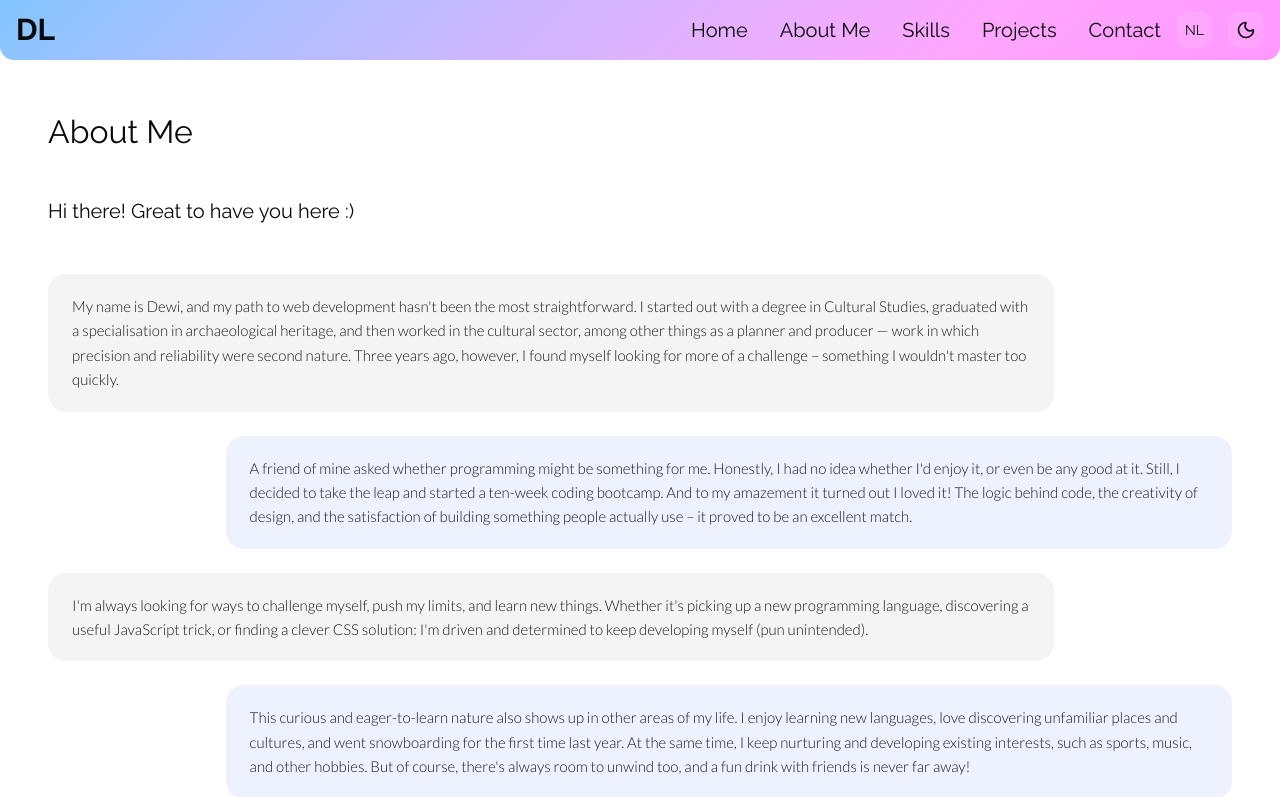
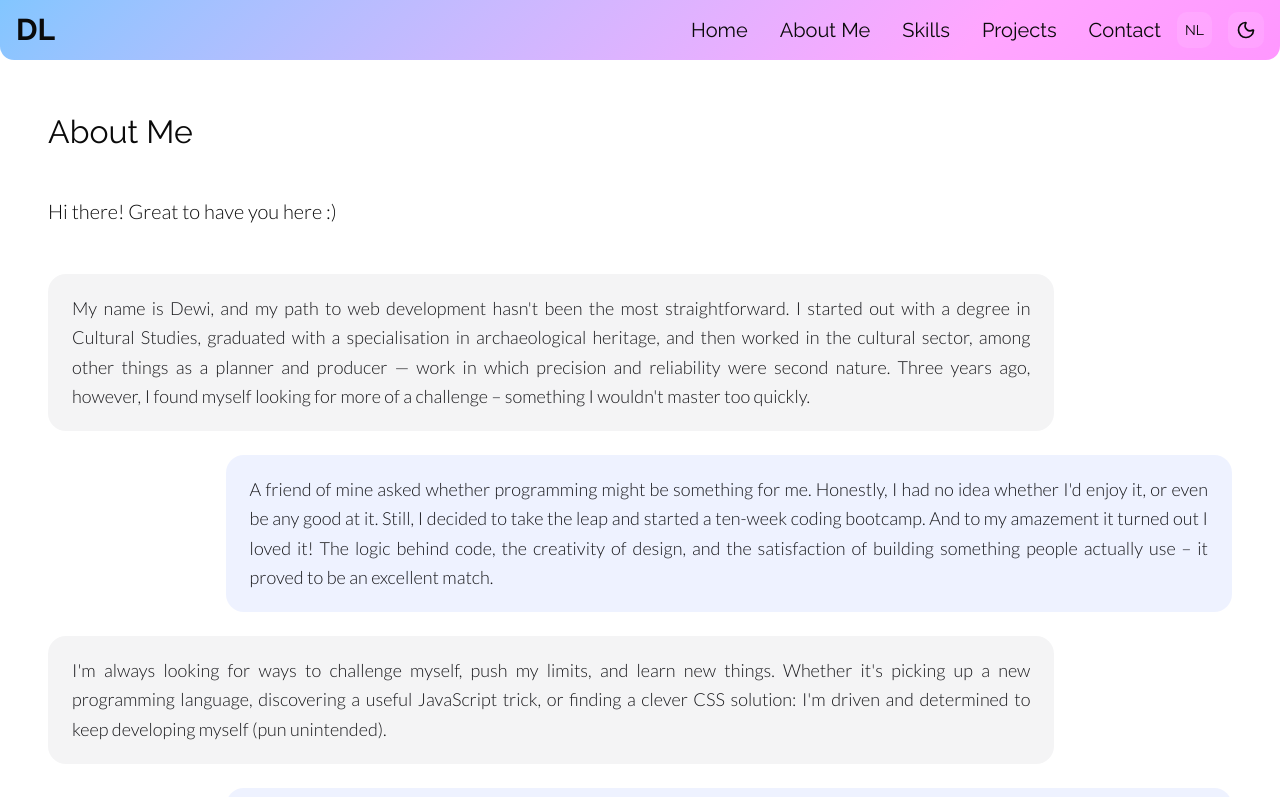
Before and after one commit to DewiLouhenapessy/portfolio-website-frontend, a Next.js app: page /about in a window 1280 px wide. Shown: the top 797 px of the page. Built offline with nearby package versions, Linux system fonts and the light colour scheme.

Commit message:
improve details and clean up

```diff
--- a/app/about/page.tsx
+++ b/app/about/page.tsx
@@ -13,12 +13,12 @@ export default function About() {
 			<h1>{content.heading[locale]}</h1>
 			<h2>{content.subheading[locale]}</h2>
 			{content.paragraphs[locale].map((paragraph, index) => (
-				<RevealCard
-					text={paragraph}
-					direction={
-						index === 0 || Number.isInteger(index / 2) ? "left" : "right"
-					}
-				/>
+				<div key={index}>
+					<RevealCard
+						text={paragraph}
+						direction={index % 2 === 0 ? "left" : "right"}
+					/>
+				</div>
 			))}
 		</div>
 	);
--- a/app/contact/page.tsx
+++ b/app/contact/page.tsx
@@ -10,12 +10,10 @@ export default function Contact() {
 
 	return (
 		<div className="space-y-8">
-			<div>
-				<h1 className="mb-4">{content.heading[locale]}</h1>
-				<p className="text-gray-600 dark:text-gray-300">
-					{content.details[locale]}
-				</p>
-			</div>
+			<h1 className="mb-0">{content.heading[locale]}</h1>
+			<p className="text-gray-600 dark:text-gray-300">
+				{content.details[locale]}
+			</p>
 			<ContactForm />
 		</div>
 	);
--- a/app/globals.css
+++ b/app/globals.css
@@ -179,12 +179,7 @@
 
 	nav,
 	footer,
-	h1,
-	h2,
-	h3,
-	h4,
-	h5,
-	h6 {
+	h1 {
 		font-family: var(--heading-font), system-ui, sans-serif;
 	}
 
@@ -196,6 +191,10 @@
 	h2 {
 		font-size: 1.25rem;
 		padding-bottom: 1.5rem;
+	}
+
+	.dark h2 {
+		font-size: 1.125rem;
 	}
 
 	.loader {
--- a/app/page.tsx
+++ b/app/page.tsx
@@ -19,8 +19,9 @@ export default function Home() {
 				duration={0.3}
 			/>
 			<TypewriterText
+				as="h2"
 				text={content.subtitle[locale]}
-				className="ml-2 md:ml-4 text-base"
+				className="ml-2 md:ml-4 text-md"
 				delay={2.4}
 				speed={0.05}
 			/>
--- a/app/skills/page.tsx
+++ b/app/skills/page.tsx
@@ -7,7 +7,6 @@ import { SkillMeter } from "@/components/SkillMeter";
 import {
 	categoryLabels,
 	categoryColors,
-	langLevelLabels,
 	getSkillsByCategory,
 } from "@/lib/skills";
 
@@ -26,7 +25,7 @@ export default function Skills() {
 		<div className="space-y-12">
 			<div>
 				<h1>{content.heading[locale]}</h1>
-				<p className="text-muted-foreground">{content.description[locale]}</p>
+				<h2>{content.description[locale]}</h2>
 			</div>
 
 			{visualisations.map((vis, index) => {
@@ -39,7 +38,7 @@ export default function Skills() {
 				return (
 					<section key={vis.category} className="space-y-4">
 						<div>
-							<h2>{categoryLabel}</h2>
+							<h3 className="italic">{categoryLabel}</h3>
 						</div>
 						{isVisible ? (
 							<SkillMeter
--- a/components/RevealCard.tsx
+++ b/components/RevealCard.tsx
@@ -16,7 +16,6 @@ interface UseInViewOptions {
  * (or the viewport, by default). Used to drive scroll-triggered reveal
  * animations without needing a heavier animation library.
  */
-
 function useInView<T extends HTMLElement = HTMLDivElement>(
 	options: UseInViewOptions = {},
 ) {
@@ -54,7 +53,6 @@ interface RevealCardProps {
 
 export function RevealCard({ text, direction }: RevealCardProps) {
 	const { ref, isInView } = useInView<HTMLDivElement>({ threshold: 0.3 });
-
 	const isLeft = direction === "left";
 
 	return (
@@ -78,7 +76,7 @@ export function RevealCard({ text, direction }: RevealCardProps) {
 						: "bg-indigo-50 dark:bg-indigo-950",
 				].join(" ")}
 			>
-				<p className="m-0 text-[15px] leading-relaxed text-zinc-900 dark:text-zinc-100">
+				<p className="m-0 leading-relaxed text-zinc-900 dark:text-zinc-100 text-justify">
 					{text}
 				</p>
 			</div>
--- a/components/TypewriterText.tsx
+++ b/components/TypewriterText.tsx
@@ -1,13 +1,14 @@
 "use client";
 
 import { motion } from "framer-motion";
-import React, { useEffect, useState } from "react";
+import { useEffect, useState, type ElementType } from "react";
 
 interface TypewriterTextProps {
 	text: string;
 	className?: string;
 	delay?: number;
 	speed?: number;
+	as?: ElementType;
 }
 
 export function TypewriterText({
@@ -15,6 +16,7 @@ export function TypewriterText({
 	className = "",
 	delay = 0,
 	speed = 0.05,
+	as: Component = "p",
 }: TypewriterTextProps) {
 	const [mounted, setMounted] = useState(false);
 
@@ -48,12 +50,12 @@ export function TypewriterText({
 	};
 
 	if (!mounted) {
-		return <p className={className}>{text}</p>;
+		return <Component className={className}>{text}</Component>;
 	}
 
 	return (
 		<motion.div initial="hidden" animate="visible" variants={containerVariants}>
-			<p className={className}>
+			<Component className={className}>
 				{letters.map((letter, index) => (
 					<motion.span
 						key={`${letter}-${index}`}
@@ -63,7 +65,7 @@ export function TypewriterText({
 						{letter === " " ? "\u00A0" : letter}
 					</motion.span>
 				))}
-			</p>
+			</Component>
 		</motion.div>
 	);
 }
--- a/lib/i18n.ts
+++ b/lib/i18n.ts
@@ -22,7 +22,7 @@ export const pageContent = {
 		title: { nl: "Welkom", en: "Welcome" },
 		subtitle: {
 			nl: "Dit is de portfolio website van Dewi Louhenapessy.",
-			en: "This is Dewi Louhenapessy's portfolio website.",
+			en: "This is the portfolio website of Dewi Louhenapessy.",
 		},
 	},
 	about: {
```
